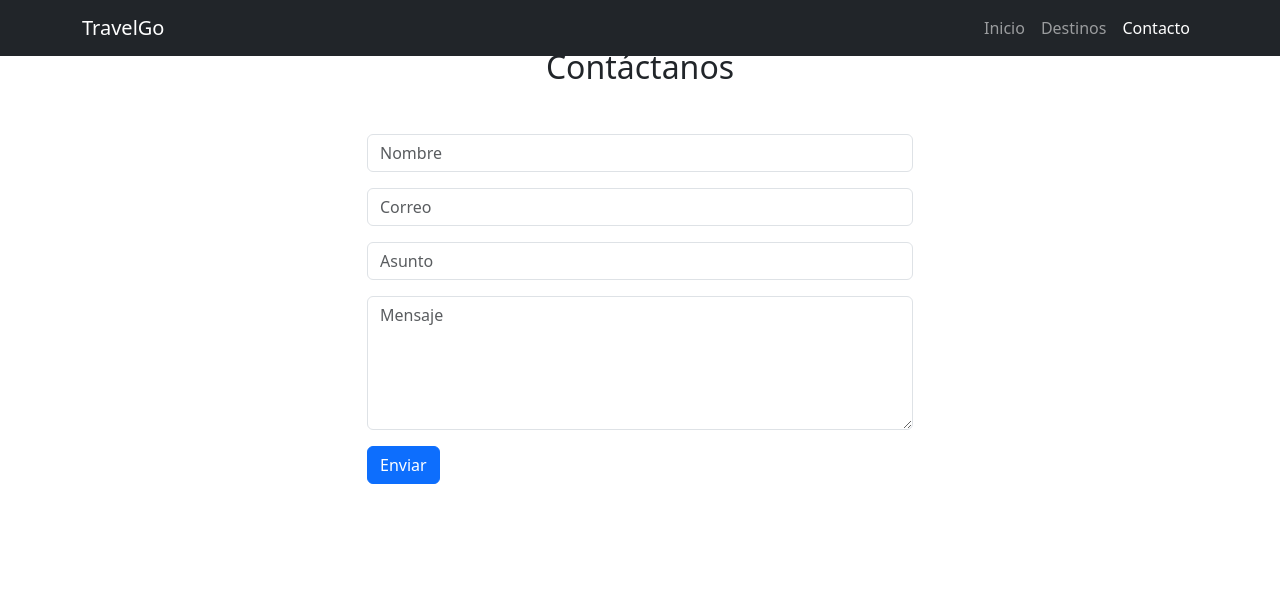
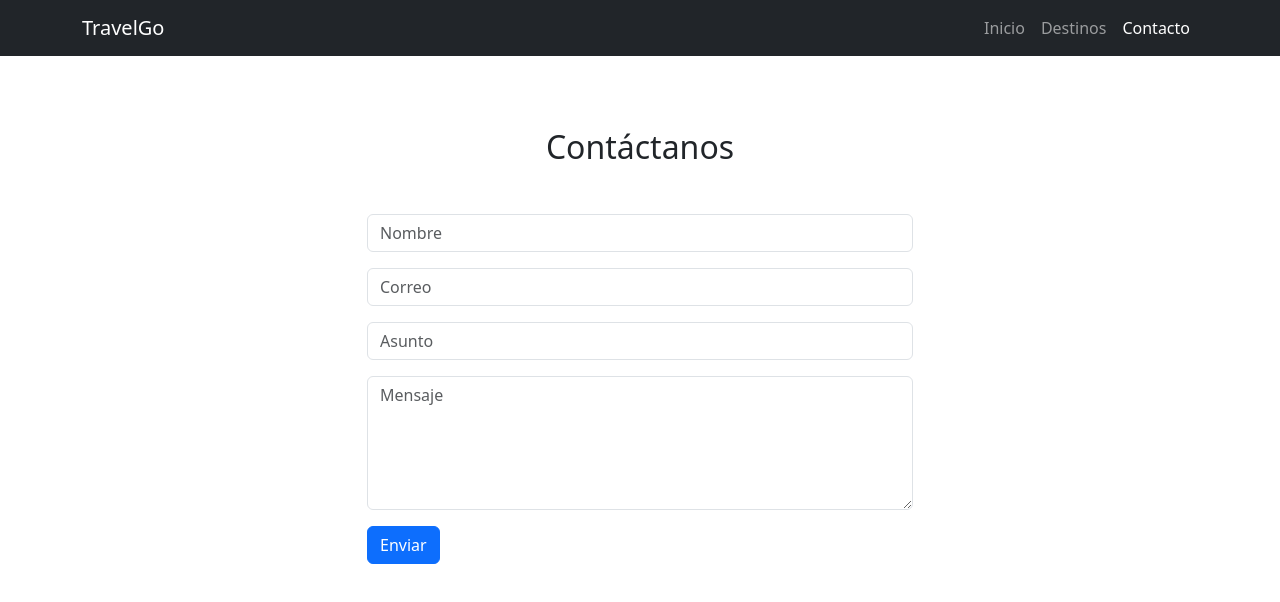
Before and after one commit to ARANGO115/Taller-boostrap-5-Vallejo-Jhoan-Castro-juan, a plain HTML site: page contacto.html in a window 1280 px wide. Drawn offline with nearby package versions, Linux system fonts and the light colour scheme.

Commit message:
cambios en el css

```diff
--- a/style.css
+++ b/style.css
@@ -1,5 +1,8 @@
 body{
     font-family: Arial, Helvetica, sans-serif;
+    min-height: 100vh;
+    display: flex;
+    flex-direction: column;
 }
 
 .hero-image{
@@ -23,3 +26,10 @@ body{
     height: 250px;
     object-fit: cover;
 }
+.bg-dark.text-white{
+    margin-top: auto;
+}
+
+.contacto-section{
+    margin-top: 80px;
+}
```
